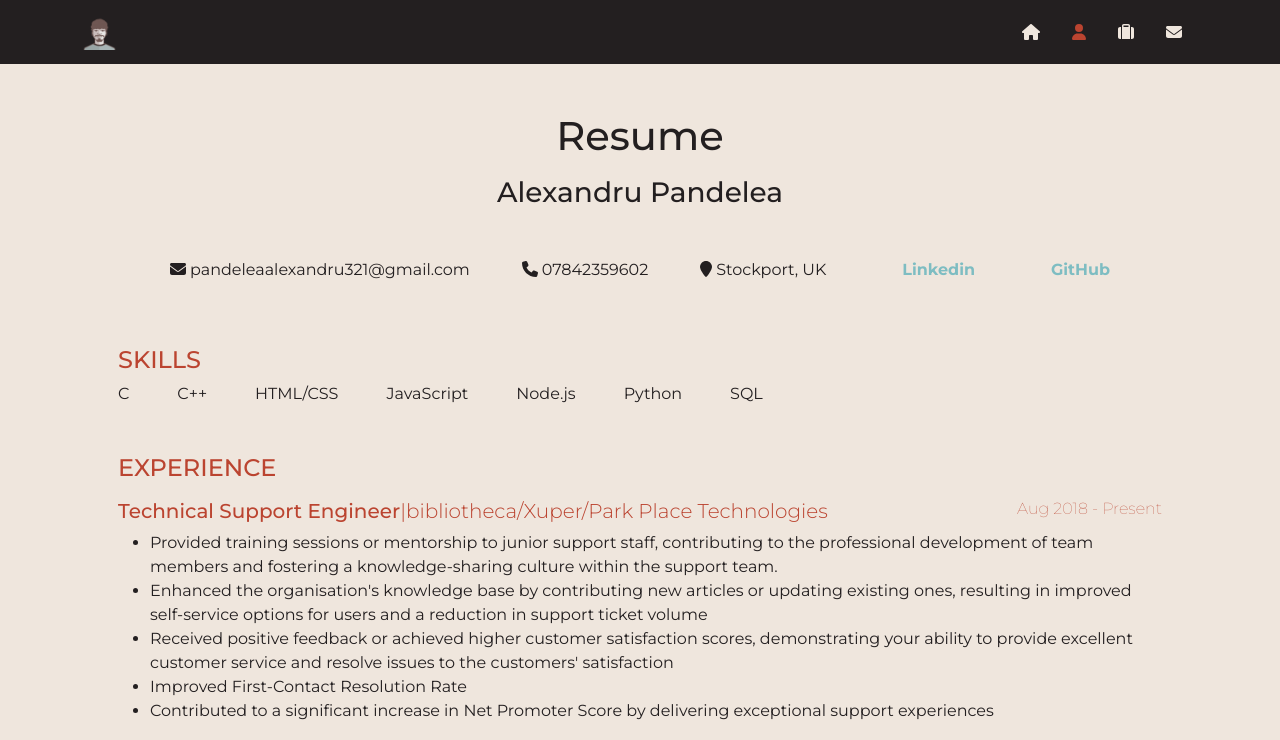
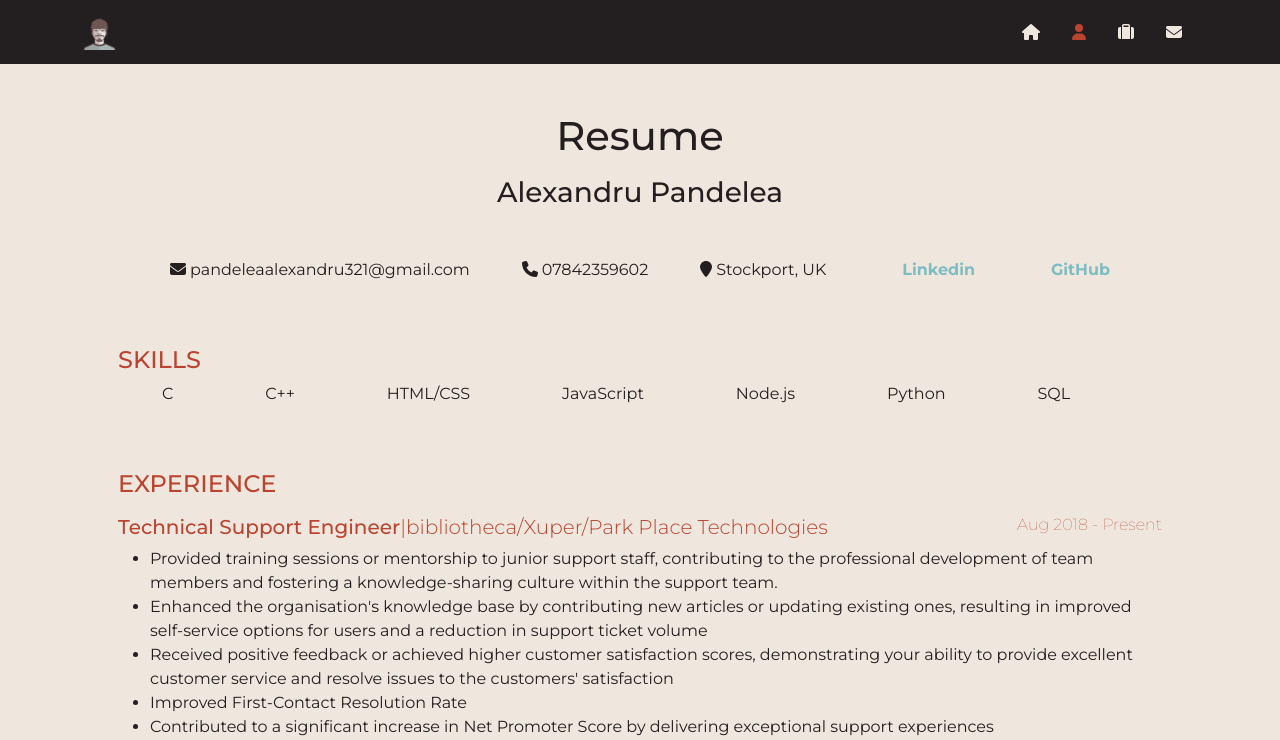
Before and after one commit to fumitsukai/react-portfolio, a React (Vite) app: page /about in a window 1280 px wide. Shown: the top 740 px of the page. Built offline with nearby package versions, Linux system fonts and the light colour scheme.

Commit message:
fixed home page and resume

```diff
--- a/src/components/About/index.jsx
+++ b/src/components/About/index.jsx
@@ -68,9 +68,11 @@
         </div>
         <div className="skills mb-5">
           <h4>SKILLS</h4>
-          {skills.map((item) => (
-            <p className="d-inline me-5">{item}</p>
-          ))}
+          <div className="d-flex flex-wrap justify-content-evenly">
+            {skills.map((item) => (
+              <p className="d-inline sm-d-block me-5">{item}</p>
+            ))}
+          </div>
         </div>
         <div className="experience">
           <h4 className="mb-3">EXPERIENCE</h4>
--- a/src/components/Home/index.css
+++ b/src/components/Home/index.css
@@ -69,7 +69,7 @@
     }
     .header {
         left:0;
-        top:55%;
+        top:65%;
         right: 0;
         text-align:center;
         display: inline;
```
